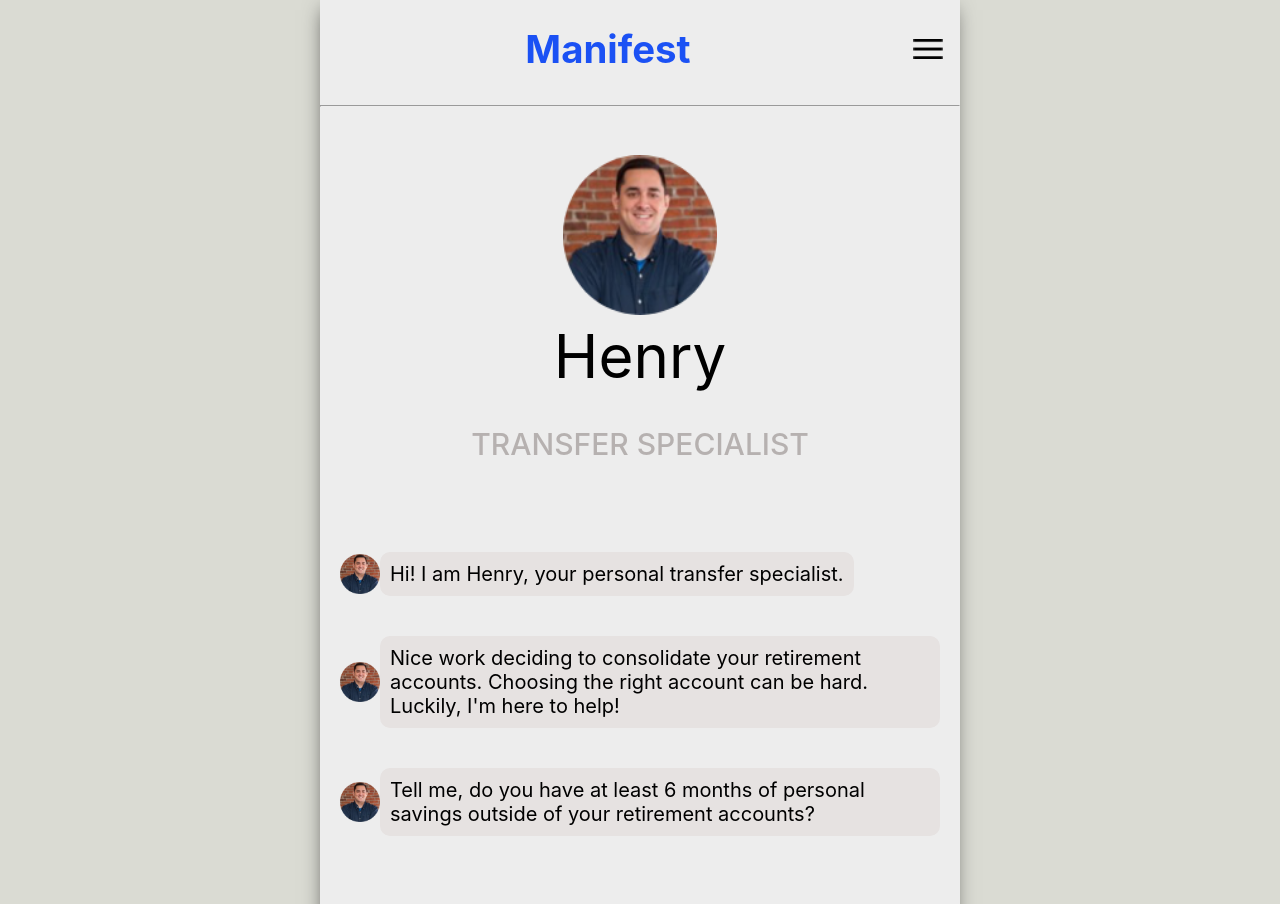
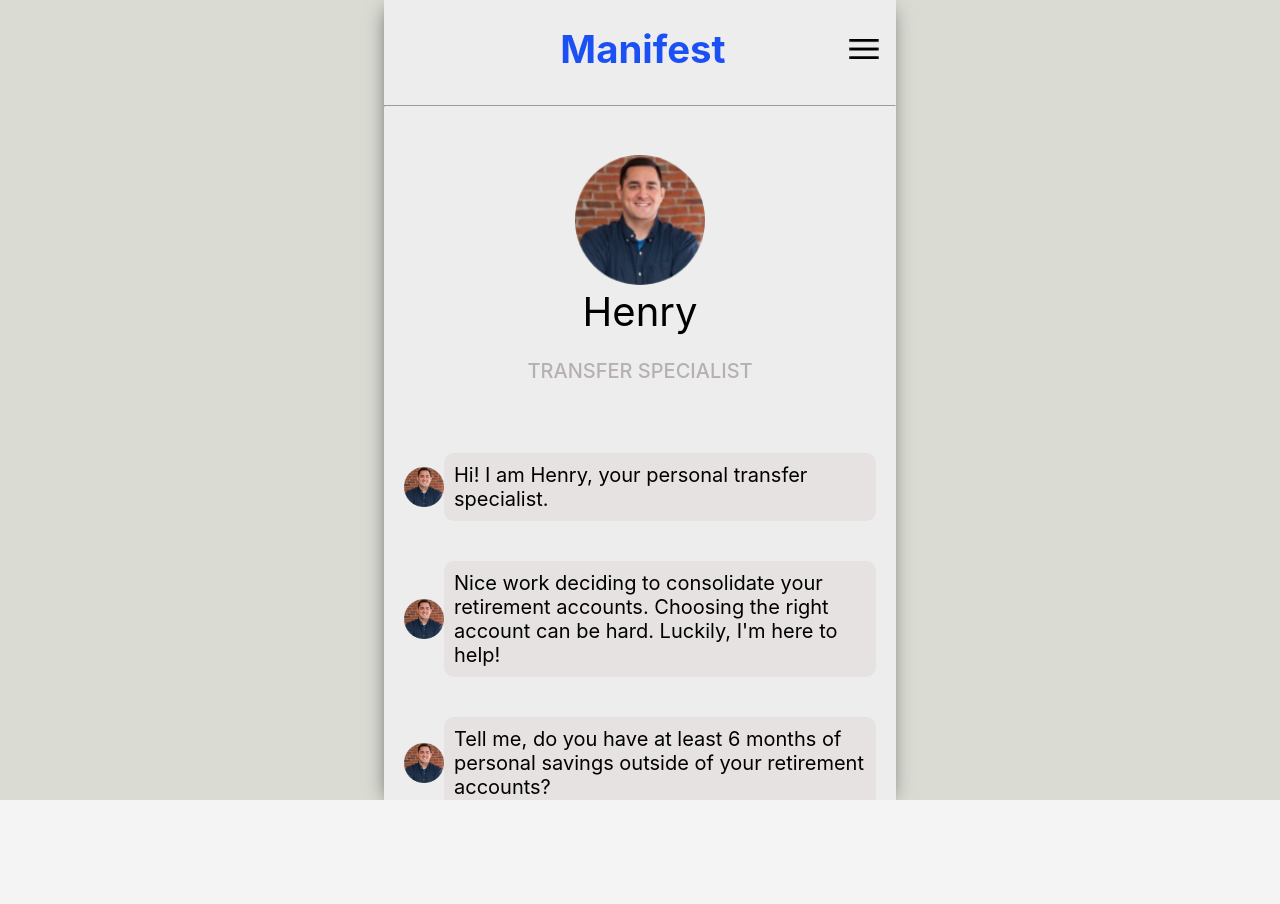
Before and after one commit to alihussain98/manifest-chat, a React (Create React App) app: page / in a window 1280 px wide. Shown: the top 904 px of the page. After the commit the page ends 800 px from the top, so only its background shows below. Built offline with nearby package versions, Linux system fonts and the light colour scheme.

Commit message:
Fixed Styling, Added the reset form Functionality

```diff
--- a/package.json
+++ b/package.json
@@ -8,6 +8,8 @@
     "@testing-library/react": "^11.2.5",
     "@testing-library/user-event": "^12.8.3",
     "react": "^17.0.2",
+    "react-date-picker-cs": "^0.1.28",
+    "react-day-picker": "^7.4.10",
     "react-dom": "^17.0.2",
     "react-scripts": "4.0.3",
     "react-uuid": "^1.0.2",
--- a/src/App.css
+++ b/src/App.css
@@ -9,6 +9,7 @@
   flex-direction: column;
   background-color: #ededed;
   overflow: auto;
-  width: 50vw;
+  height: 100vh;
+  width: 40vw;
   box-shadow: -1px 4px 20px -6px rgba(0, 0, 0, 0.7);
 }
--- a/src/BotIntro.css
+++ b/src/BotIntro.css
@@ -6,18 +6,18 @@
 }
 
 .bot_image {
-  height: 20vh;
-  width: 12vw;
+  height: 130px;
+  width: 130px;
 }
 
 .title > h1 {
-  font-size: 60px;
+  font-size: 40px;
   font-weight: 400;
   line-height: 0px;
 }
 
 .subtitle > p {
-  font-size: 30px;
+  font-size: 20px;
   font-weight: 500;
   color: #b6b1b0;
 }
--- a/src/Chat.css
+++ b/src/Chat.css
@@ -1,5 +1,9 @@
 .chats {
-  padding-top: 40px;
+  display: flex;
+  flex-direction: column;
+  height: 100%;
+  /*remove if it breaks */
+  padding-top: 30px;
   padding-left: 20px;
   padding-right: 20px;
 }
@@ -51,7 +55,7 @@
 }
 
 .choice_pg1 {
-  padding-top: 50px;
+  padding-bottom: 20px;
   display: flex;
   justify-content: space-around;
   align-items: center;
@@ -94,3 +98,28 @@
   height: 42px;
   width: 42px;
 }
+
+.date_picker {
+  display: flex;
+  justify-content: center;
+}
+
+.confirm_button {
+  display: flex;
+  justify-content: center;
+  padding-bottom: 20px;
+}
+.confirm_button > button {
+  display: flex;
+  background-color: #1b51f4;
+  border-radius: 20px;
+  color: white;
+  padding: 2vh 5vw;
+  text-align: center;
+  font-size: 24px;
+  cursor: pointer;
+}
+
+.confirm_button > button:hover {
+  background-color: black;
+}
--- a/src/Chat.js
+++ b/src/Chat.js
@@ -5,11 +5,12 @@
 import chatdp from './images/61.png';
 import wait from './images/Wait.png';
 import edit from './images/edit.png';
-
+import DayPicker from 'react-day-picker';
+import 'react-day-picker/lib/style.css';
 
 function Chat() {
-    const { messages, userClickedYes, deleteMessages, isLoading, showUserInput } = useContext(ChatContext);
-    const yesMessages = ['Yes', 'Yes', 'Active'];
+    const { messages, userClickedYes, userSelectedDate, userClickedNo, deleteMessages, isLoading, showUserInput, confirmClicked } = useContext(ChatContext);
+    const yesMessages = ['Yes, I do!', 'Yes', 'Active'];
     const noMessages = ['No', 'Not Really', 'Passive'];
     const userMessageCount = messages.reduce((count, message) => {
         if (!message.isAdmin) {
@@ -17,6 +18,8 @@
         }
         return count;
     }, 0);
+
+
     return (
         <div className="chats">
             {messages.map(message => (
@@ -50,16 +53,26 @@
                 ? userMessageCount < 3
                     ? <div className="choice_pg1">
                         <div className="choice1">
-                            <Button onClick={userClickedYes}> {yesMessages[userMessageCount]} </Button>
+                            <Button onClick={() => userClickedYes(yesMessages[userMessageCount])}> {yesMessages[userMessageCount]} </Button>
                         </div>
                         <div className="choice2">
-                            <Button> {noMessages[userMessageCount]} </Button>
+                            <Button onClick={() => userClickedNo(noMessages[userMessageCount])}> {noMessages[userMessageCount]} </Button>
                         </div>
                     </div>
-                    : null //calendar div here.
+                    : userMessageCount === 3
+                        ?
+                        <div className="date_picker">
+                            <DayPicker onDayClick={userSelectedDate} />
+                        </div>
+                        : userMessageCount > 3
+                            ?
+                            <div className="confirm_button">
+                                <Button onClick={confirmClicked}>Confirm</Button>
+                            </div>
+                            : null
                 : null
             }
-        </div>
+        </div >
     )
 }
 
--- a/src/ChatContext.js
+++ b/src/ChatContext.js
@@ -18,12 +18,15 @@
             { message: "Some retirememnt plans allow you to take out loans. Is this feature important to you?", id: uuid(), isAdmin: true }
         ],
         [
-            { message: "All retirememnt plans allow you to take out loans. Is this feature important to you?", id: uuid(), isAdmin: true }
-
+            { message: "There are 2 types of investors: 1) Active investors prefer to frequently monitor their investment choices, adjust allocations, and follow the market. 2) Passive investors like their investments to be managed for them", id: uuid(), isAdmin: true },
+            { message: "Which one best describes you?", id: uuid(), isAdmin: true }
         ],
         [
-            { message: "DOB Random Text allow you to take out loans. Is this feature important to you?", id: uuid(), isAdmin: true }
-
+            { message: "We are required by your provider to collect some identity information.", id: uuid(), isAdmin: true },
+            { message: "What is your Date of birth?", id: uuid(), isAdmin: true }
+        ],
+        [
+            { message: "Thankyou for walking me through your preferences, this will make it much easier for us to choose the right destination for you.", id: uuid(), isAdmin: true }
         ]
     ]);
 
@@ -33,26 +36,38 @@
         setTimeout(() => {
             setIsLoading(false);
             setShowUserInput(true);
-            setMessages(messages => [
-                ...messages,
-                ...pendingMessages[0]
-            ])
-            console.log(messages);
-            setPendingMessages(pendingMessages.slice(1));
-        }, 3000);
+            setMessages(messages => {
+                const userMessageCount = messages.reduce((count, message) => {
+                    if (!message.isAdmin) {
+                        count++;
+                    }
+                    return count;
+                }, 0);
+                return [
+                    ...messages,
+                    ...pendingMessages[userMessageCount]
+                ]
+            })
+        }, 1000);
     }
 
     useEffect(() => {
         addNextAdminMessage();
     }, []);
 
-
-
-    const userClickedYes = () => {
+    const userClickedYes = (userMessage) => {
         console.log("UserClickedYes", messages);
         setMessages(messages => [
             ...messages,
-            { message: "Yes, I do", id: uuid(), isAdmin: false }
+            { message: userMessage, id: uuid(), isAdmin: false }
+        ]);
+        addNextAdminMessage();
+    }
+
+    const userClickedNo = (userMessage) => {
+        setMessages(messages => [
+            ...messages,
+            { message: userMessage, id: uuid(), isAdmin: false }
         ]);
         addNextAdminMessage();
     }
@@ -62,8 +77,22 @@
         setMessages(messages => messages.slice(0, index));
     }
 
+    const userSelectedDate = (day) => {
+        setMessages(messages => [
+            ...messages,
+            { message: day.toLocaleDateString(), id: uuid(), isAdmin: false }
+        ]);
+        addNextAdminMessage();
+
+    }
+
+    const confirmClicked = () => {
+        setMessages([]);
+        addNextAdminMessage();
+    }
+
     return (
-        <ChatContext.Provider value={{ messages, userClickedYes, deleteMessages, isLoading, showUserInput }}>
+        <ChatContext.Provider value={{ messages, confirmClicked, userSelectedDate, userClickedYes, userClickedNo, deleteMessages, isLoading, showUserInput }}>
             {props.children}
         </ChatContext.Provider>
     );
--- a/src/Header.css
+++ b/src/Header.css
@@ -13,6 +13,7 @@
 .header_heading > h1 {
   color: #1b51f4;
   font-size: 3vw;
+  padding-left: 70px;
 }
 
 .header_menu {
```
Also changed, not shown: 1 other file (tests, documents, lock files or other folders).
